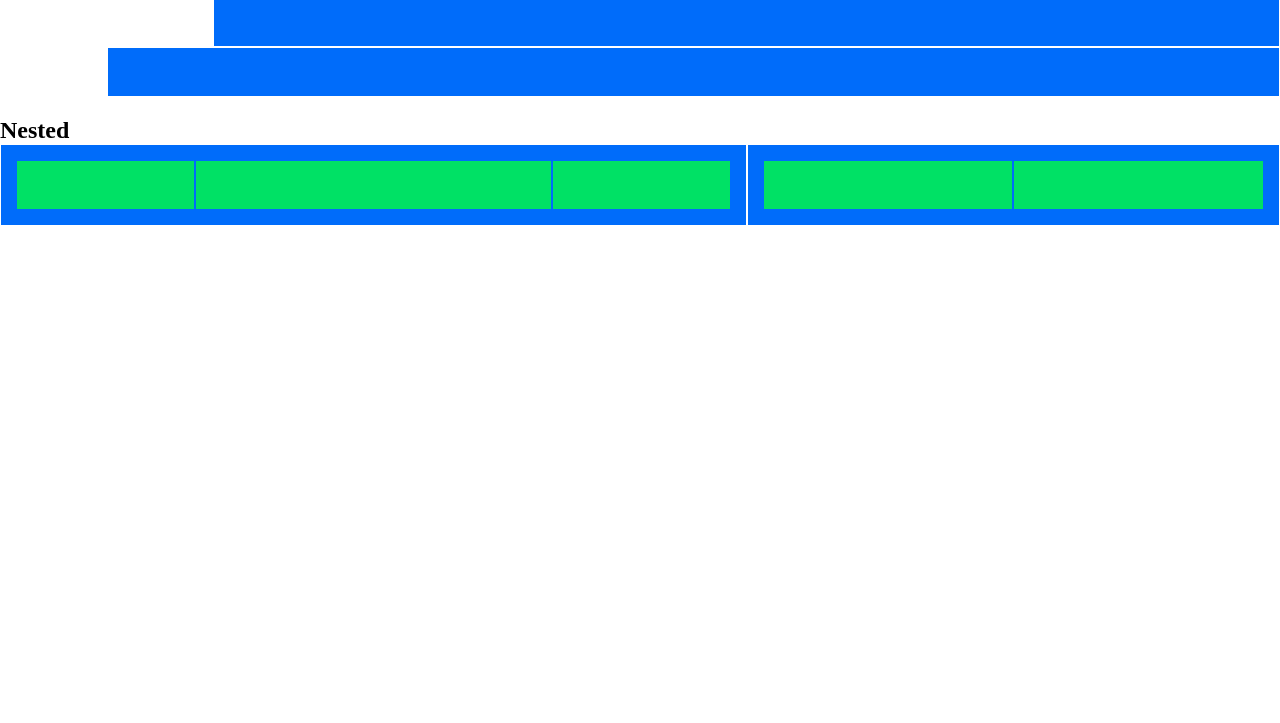
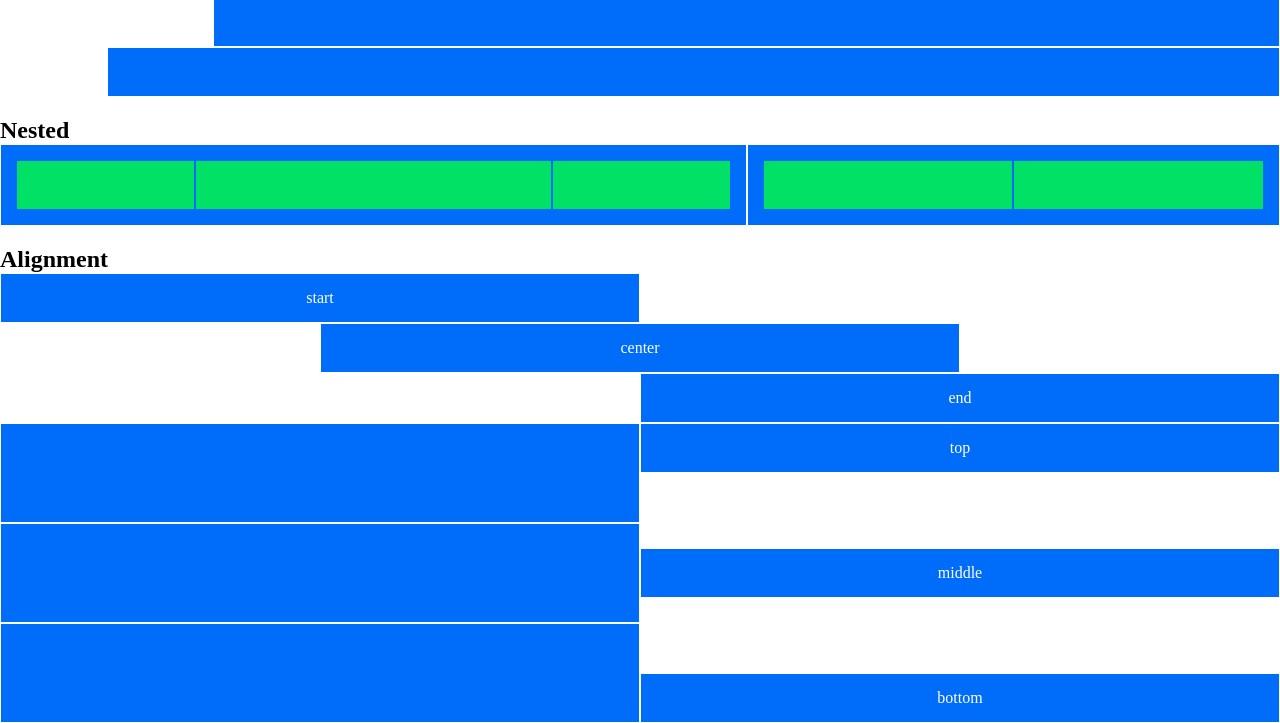
Before and after one commit to lucianomarchionna/html-css-12bool, a plain HTML site: page index.html in a window 1280 px wide. Shown: the part 1247-1970 px from the top of the page. Before the commit the page ends 1473 px from the top, so only its background shows below. Drawn offline with Linux system fonts and the light colour scheme.

Commit message:
Sezione Aligment (bonus)

```diff
--- a/framework.css
+++ b/framework.css
@@ -48,3 +48,14 @@
 .col-xs-offset-10{margin-left: calc((100% / 12)* 10);}
 .col-xs-offset-11{margin-left: calc((100% / 12)* 11);}
 .col-xs-offset-12{margin-left: calc((100% / 12)* 12);}
+
+/* Bonus */
+
+/* Aligment */
+.start-xs {justify-content: flex-start; text-align: start; }
+.center-xs {justify-content: center; text-align: center; }
+.end-xs {justify-content: flex-end; text-align: end; }
+
+.top-xs { align-items: flex-start; }
+.middle-xs { align-items: center; }
+.bottom-xs { align-items: flex-end; }
--- a/index.html
+++ b/index.html
@@ -259,6 +259,51 @@
                         <div class="box-nested"></div>
                     </div>
                 </div>
-
+            </div>
+        </div>
+    </section>
+    <div class="margin-bottom"></div>
+    <section class="container-fuild">
+        <h1>Alignment</h1>
+        <div class="row start-xs">
+            <div class="col-xs-6">
+                <div class="box">start</div>
+            </div>
+        </div>
+        <div class="row center-xs">
+            <div class="col-xs-6">
+                <div class="box">center</div>
+            </div>
+        </div>
+        <div class="row end-xs">
+            <div class="col-xs-6">
+                <div class="box">end</div>
+            </div>
+        </div>
+        <div class="row top-xs">
+            <div class="col-xs-6">
+                <div class="box-double"></div>
+            </div>
+            <div class="col-xs-6">
+                <div class="box">top</div>
+            </div>
+        </div>
+        <div class="row middle-xs">
+            <div class="col-xs-6">
+                <div class="box-double"></div>
+            </div>
+            <div class="col-xs-6">
+                <div class="box">middle</div>
+            </div>
+        </div>
+        <div class="row bottom-xs">
+            <div class="col-xs-6">
+                <div class="box-double"></div>
+            </div>
+            <div class="col-xs-6">
+                <div class="box">bottom</div>
+            </div>
+        </div>
+    </section>
 </body>
 </html>
--- a/style.css
+++ b/style.css
@@ -5,7 +5,8 @@
 }
 
 .box,
-.box-nested{
+.box-nested,
+.box-double{
     min-height: 50px;
     background-color: #006cfa;
     border: 1px solid white;
@@ -22,3 +23,7 @@
 .margin-bottom{
     margin-bottom: 20px;
 }
+
+.box-double{
+    min-height: 100px;
+}
```
